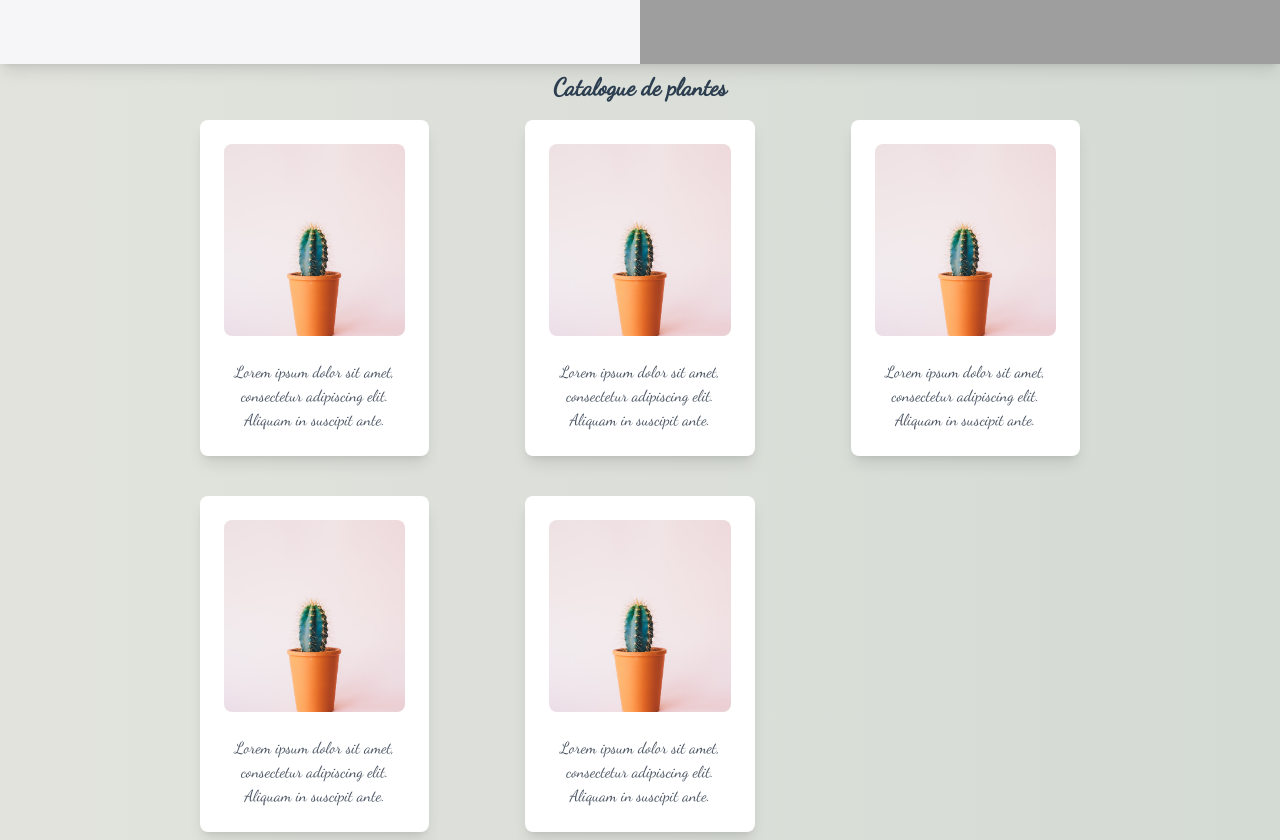
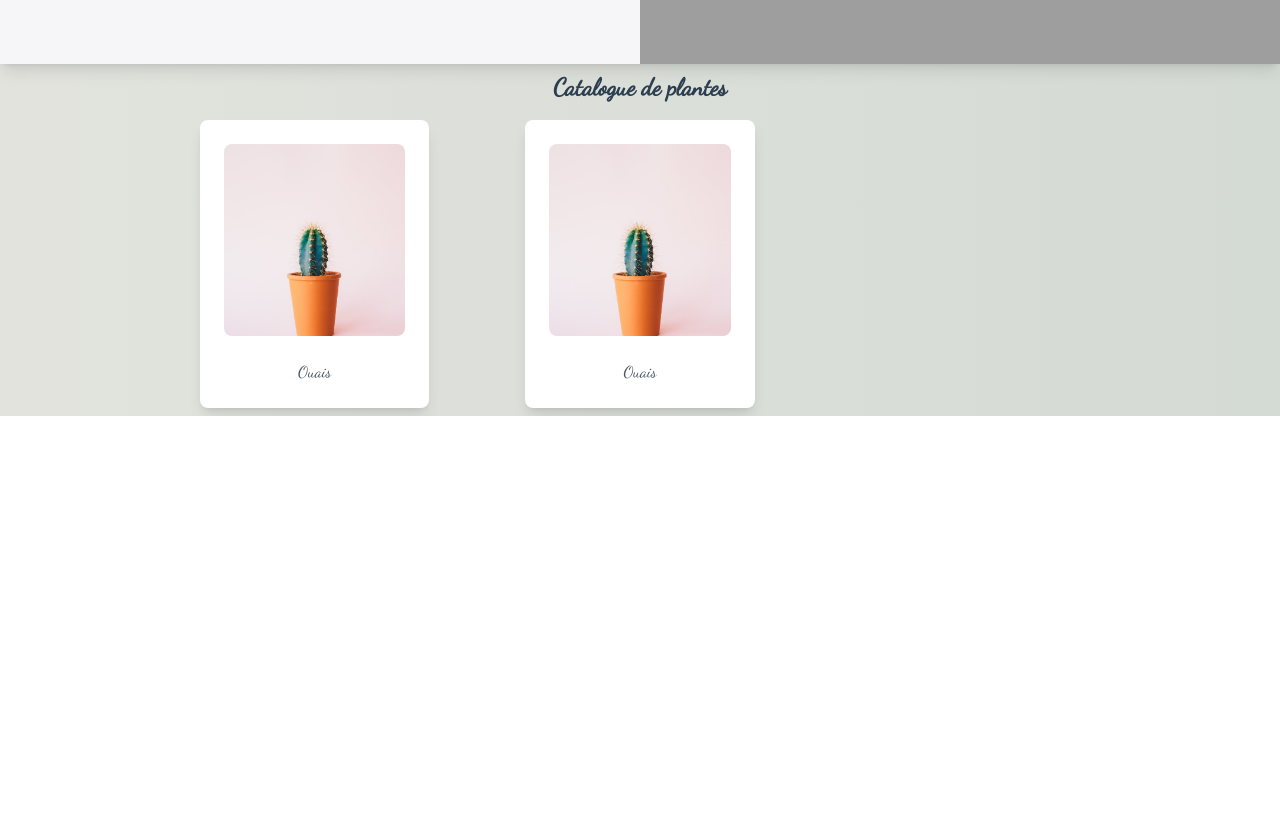
Before and after one commit to MartineauAn/MSPR-FRONT, a Vue app: page /#/ in a window 1280 px wide. Shown: the part 812-1652 px from the top of the page. After the commit the page ends 1228 px from the top, so only its background shows below. Built offline with nearby package versions, Linux system fonts and the light colour scheme; grey boxes are pictures that could not be loaded.

Commit message:
home view

```diff
--- a/src/components/CardCatalogue.vue
+++ b/src/components/CardCatalogue.vue
@@ -7,11 +7,15 @@
     />
     <div class="pt-6">
       <p class="text-gray-600 text-base">
-        Lorem ipsum dolor sit amet, consectetur adipiscing elit. Aliquam in
-        suscipit ante.
+        {{ plantPost.description }}
       </p>
     </div>
   </div>
 </template>
 <script>
+export default {
+    props: {
+        plantPost: null,
+    }
+}
 </script>
--- a/src/views/HomeView.vue
+++ b/src/views/HomeView.vue
@@ -1,7 +1,6 @@
 <template>
   <div
-    style="
-      background: linear-gradient(
+    style=" background: linear-gradient(
         to right,
         rgb(226, 227, 221),
         rgb(212, 219, 212)
@@ -64,11 +63,9 @@
           gap-6
         "
       >
-        <CardCatalogue />
-        <CardCatalogue />
-        <CardCatalogue />
-        <CardCatalogue />
-        <CardCatalogue />
+      <div v-for="plantPost in plantPosts" v-bind:key="plantPost.id">
+        <CardCatalogue :plantPost="plantPost" />
+      </div>
       </div>
     </div>
   </div>
@@ -81,5 +78,17 @@ export default {
   components: {
     CardCatalogue,
   },
+  data(){
+    return {
+      plantPosts: [
+        {
+          id:1,publication_date:'', photo:'', title:'', description:'Ouais', surname:'', city:'', address:'', post_code:'', start_date:'', end_date:''
+        },
+        {
+          id:2,publication_date:'', photo:'', title:'', description:'Ouais', surname:'', city:'', address:'', post_code:'', start_date:'', end_date:''
+      }
+      ]
+    }
+  }
 };
 </script>
```
